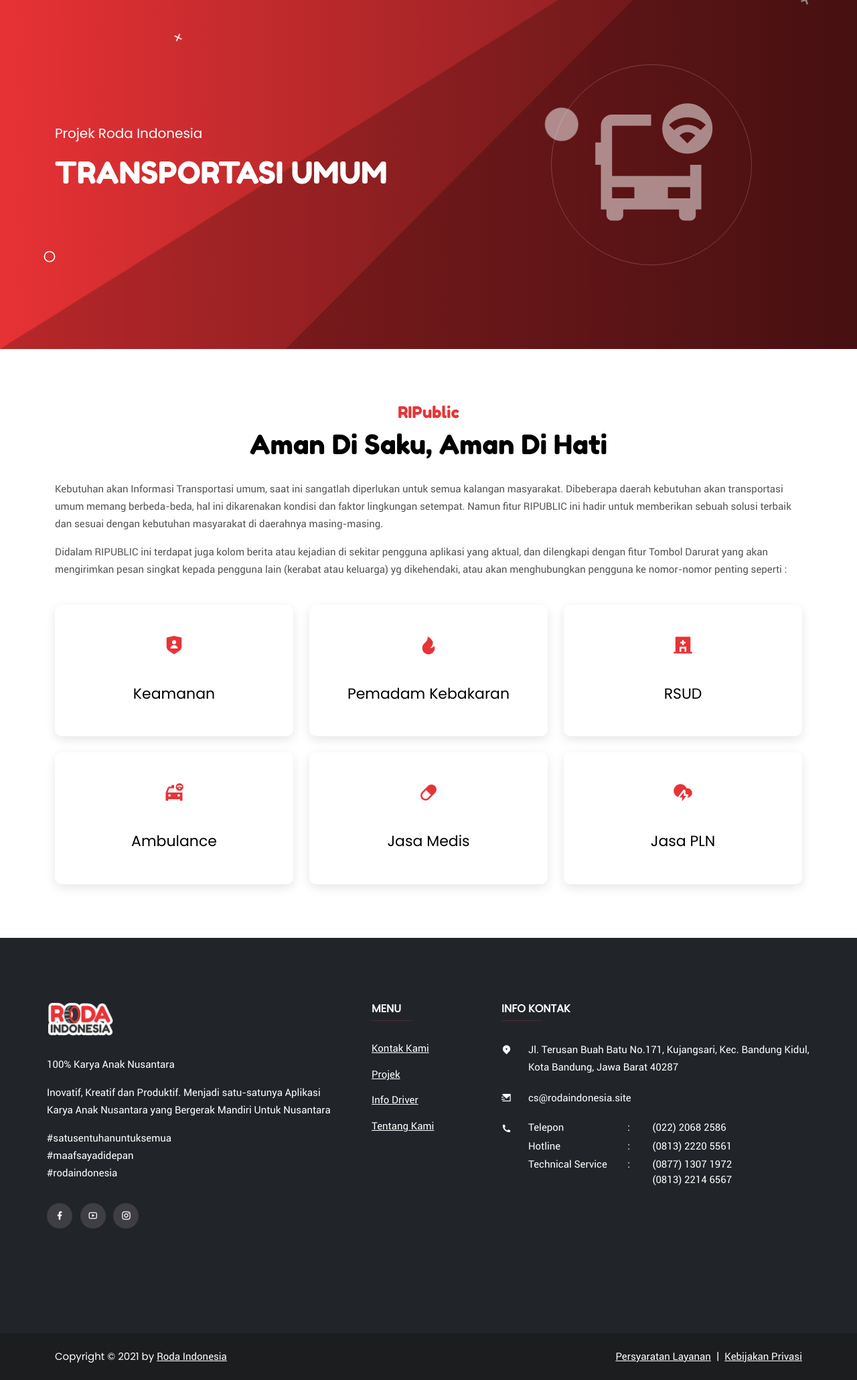
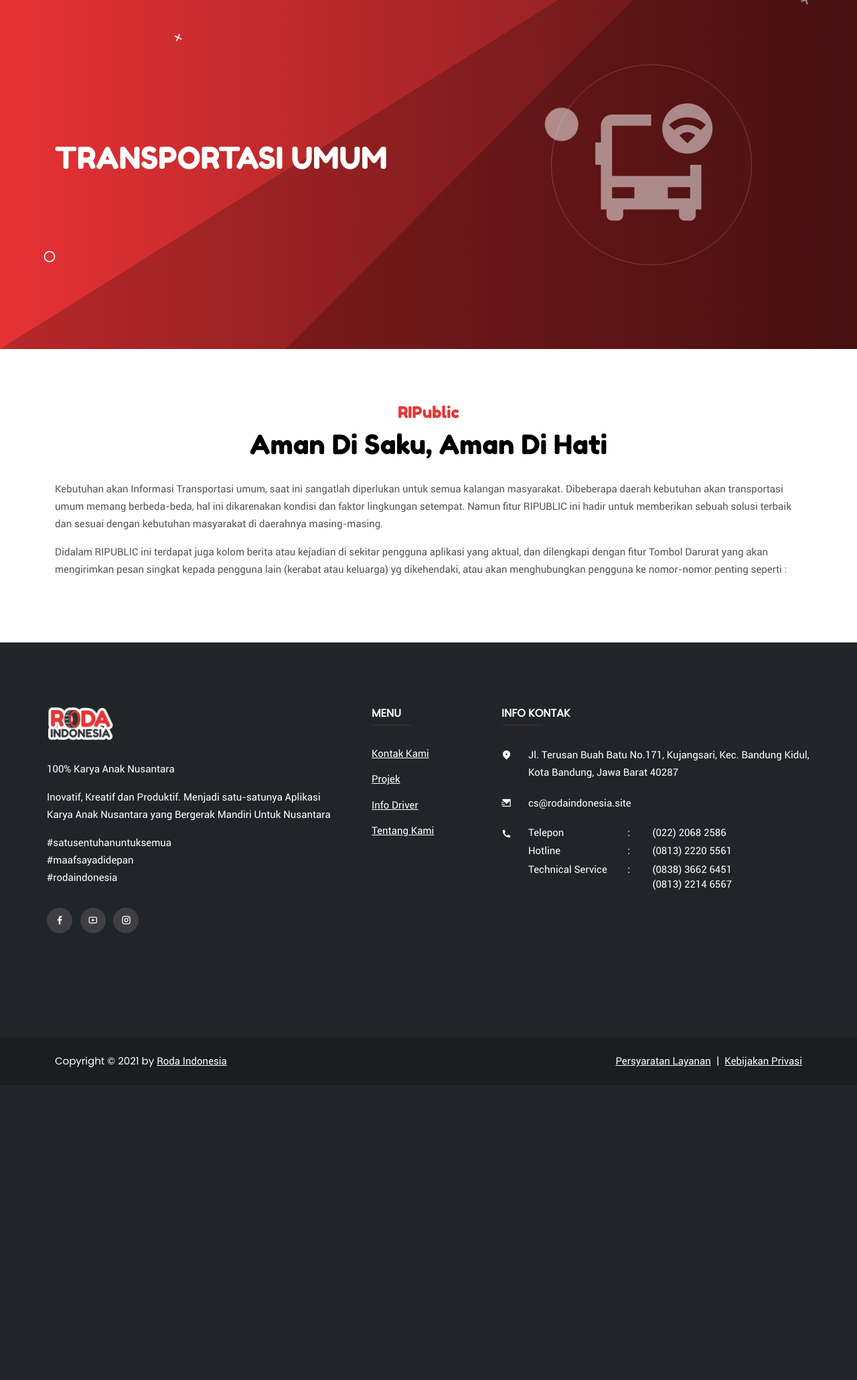
Before and after one commit to divit-roda/website-ri, a PHP site: page /index.php?page=ripublic in a window 1280 px wide. Shown: the part 79-2139 px from the top of the page at 67% size. After the commit the page ends 1672 px from the top, so only its background shows below. Run offline with PHP 8.4, Linux system fonts and the light colour scheme; some libraries are stand-ins or nearby versions.

Commit message:
perubahan nomor kontak(footer), penambahan nama di struktur,penghapusan fulisan fitur di RImart, perubahan subjudul setiap fitur s/d RImart

```diff
--- a/page/footer.php
+++ b/page/footer.php
@@ -73,7 +73,7 @@
                             <div class="row d-flex">
                                 <div class="col-4">Technical Service</div>
                                 <div class="col-1">:</div>
-                                <div class="col-7">(0877) 1307 1972<br>(0813) 2214 6567</div>
+                                <div class="col-7">(0838) 3662 6451<br>(0813) 2214 6567</div>
                             </div>
                         </div>
                     </div>
--- a/page/projek/ribike.php
+++ b/page/projek/ribike.php
@@ -10,7 +10,7 @@
             <div class="col-12 col-lg-7 text-lg-start">
                 <div class="jumbotron-text">
                     <!-- Description -->
-                    <h3>RIBike</h3>
+                    <!-- <h3>RIBike</h3> -->
                     <h1>Transportasi Online Roda Dua</h1>
                 </div>
             </div>
@@ -34,7 +34,7 @@
 <section class="rijek-explain section-padding">
     <div class="container mt-100px text-center">
         <div class="section-title">
-            <!-- <h4 class="mt-5 mt-md-0">RIBike</h4> -->
+            <h4 class="mt-5 mt-md-0">RIBike</h4>
             <h2 class="mt-2 mt-md-0" class="fw-bold text-center">CEPAT, TEPAT, SELAMAT SAMPAI TUJUAN</h2>
         </div>
         <div class="rijek-explain-text">
--- a/page/projek/ricar.php
+++ b/page/projek/ricar.php
@@ -10,7 +10,7 @@
             <div class="col-12 col-lg-7 text-lg-start">
                 <div class="jumbotron-text">
                     <!-- Description -->
-                    <h3>Projek Roda Indonesia</h3>
+                    <!-- <h3>Projek Roda Indonesia</h3> -->
                     <h1>Transportasi Online Roda Empat</h1>
                 </div>
             </div>
--- a/page/projek/rifood.php
+++ b/page/projek/rifood.php
@@ -10,7 +10,7 @@
             <div class="col-12 col-lg-7 text-lg-start">
                 <div class="jumbotron-text">
                     <!-- Description -->
-                    <h3>Projek Roda Indonesia</h3>
+                    <!-- <h3>Projek Roda Indonesia</h3> -->
                     <h1>pengantaran makanan</h1>
                 </div>
             </div>
--- a/page/projek/rimart.php
+++ b/page/projek/rimart.php
@@ -10,7 +10,7 @@
             <div class="col-12 col-lg-7 text-lg-start">
                 <div class="jumbotron-text">
                     <!-- Description -->
-                    <h3>Projek Roda Indonesia</h3>
+                    <!-- <h3>Projek Roda Indonesia</h3> -->
                     <h1>Marketplace</h1>
                 </div>
             </div>
@@ -34,7 +34,7 @@
 <section class="mart-explain section-padding">
     <div class="container">
         <div class="section-title">
-            <!-- <h4>RIMart</h4> -->
+            <h4>RIMart</h4>
             <h2>Transaksi belanja online</h2>
         </div>
         <div class="mart-explain-text">
--- a/page/projek/ripublic.php
+++ b/page/projek/ripublic.php
@@ -10,7 +10,7 @@
             <div class="col-12 col-lg-7 text-lg-start">
                 <div class="jumbotron-text">
                     <!-- Description -->
-                    <h3>Projek Roda Indonesia</h3>
+                    <!-- <h3>Projek Roda Indonesia</h3> -->
                     <h1>Transportasi Umum</h1>
                 </div>
             </div>
@@ -41,7 +41,7 @@
             <p>Kebutuhan akan Informasi Transportasi umum, saat ini sangatlah diperlukan untuk semua kalangan masyarakat. Dibeberapa daerah kebutuhan akan transportasi umum memang berbeda-beda, hal ini dikarenakan kondisi dan faktor lingkungan setempat. Namun fitur RIPUBLIC ini hadir untuk memberikan sebuah solusi terbaik dan sesuai dengan kebutuhan masyarakat di daerahnya masing-masing.</p>
             <p>Didalam RIPUBLIC ini terdapat juga kolom berita atau kejadian di sekitar pengguna aplikasi yang aktual, dan dilengkapi dengan fitur Tombol Darurat yang akan mengirimkan pesan singkat kepada pengguna lain (kerabat atau keluarga) yg dikehendaki, atau akan menghubungkan pengguna ke nomor-nomor penting seperti :</p>
         </div>
-        <div class="row ripublic-features justify-content-center">
+        <!-- <div class="row ripublic-features justify-content-center">
             <div class="col-10 col-md-4 pt-4">
                 <div class="ripublic-feature-item">
                     <div class="icon">
@@ -90,6 +90,6 @@
                     <h3> Jasa PLN </h3>
                 </div>
             </div>
-        </div>
+        </div> -->
     </div>
 </section>
```
Also changed, not shown: page/content.php (+5 -37 lines), assets/logo/gbsrilogos.png (added).
